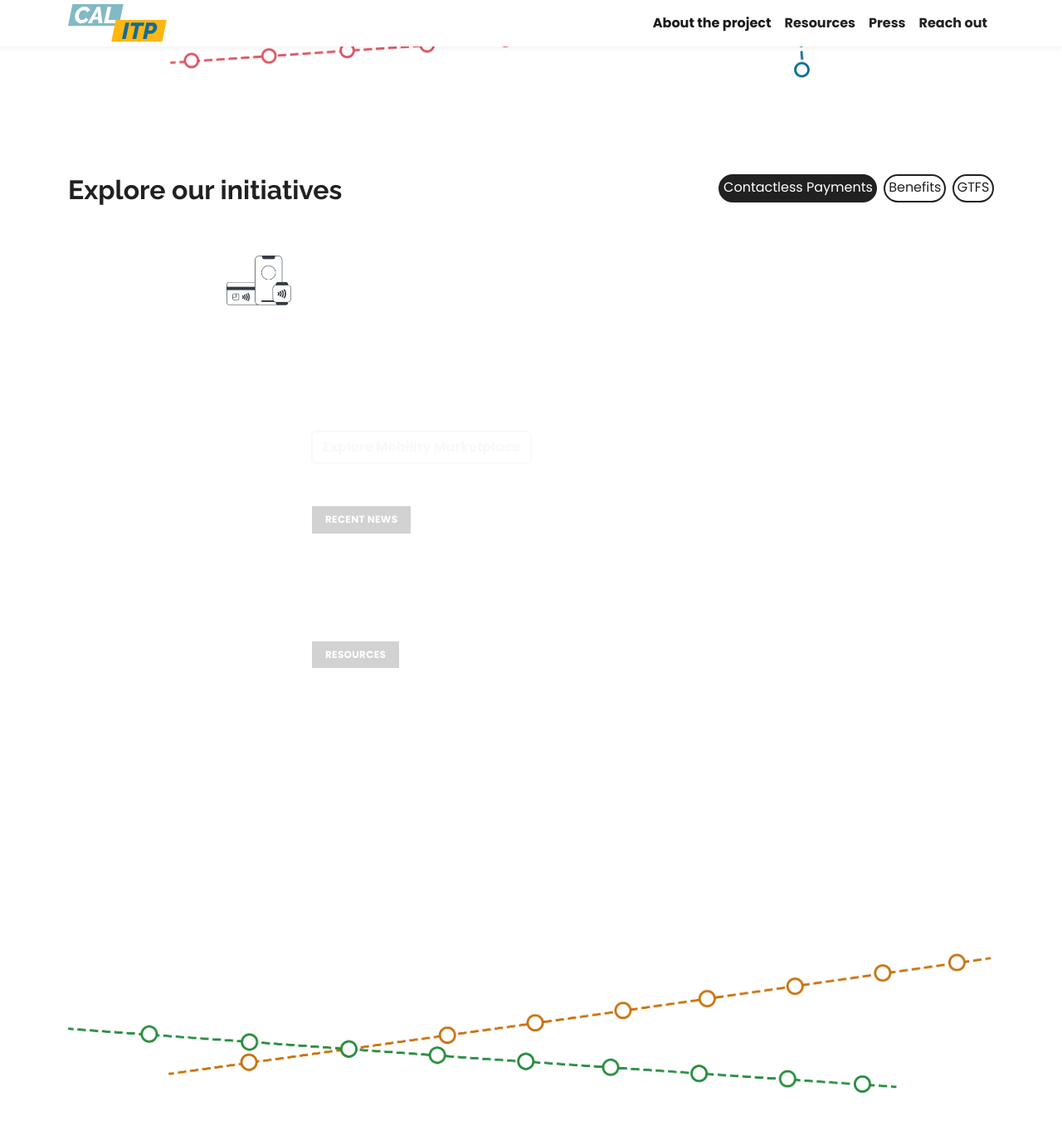
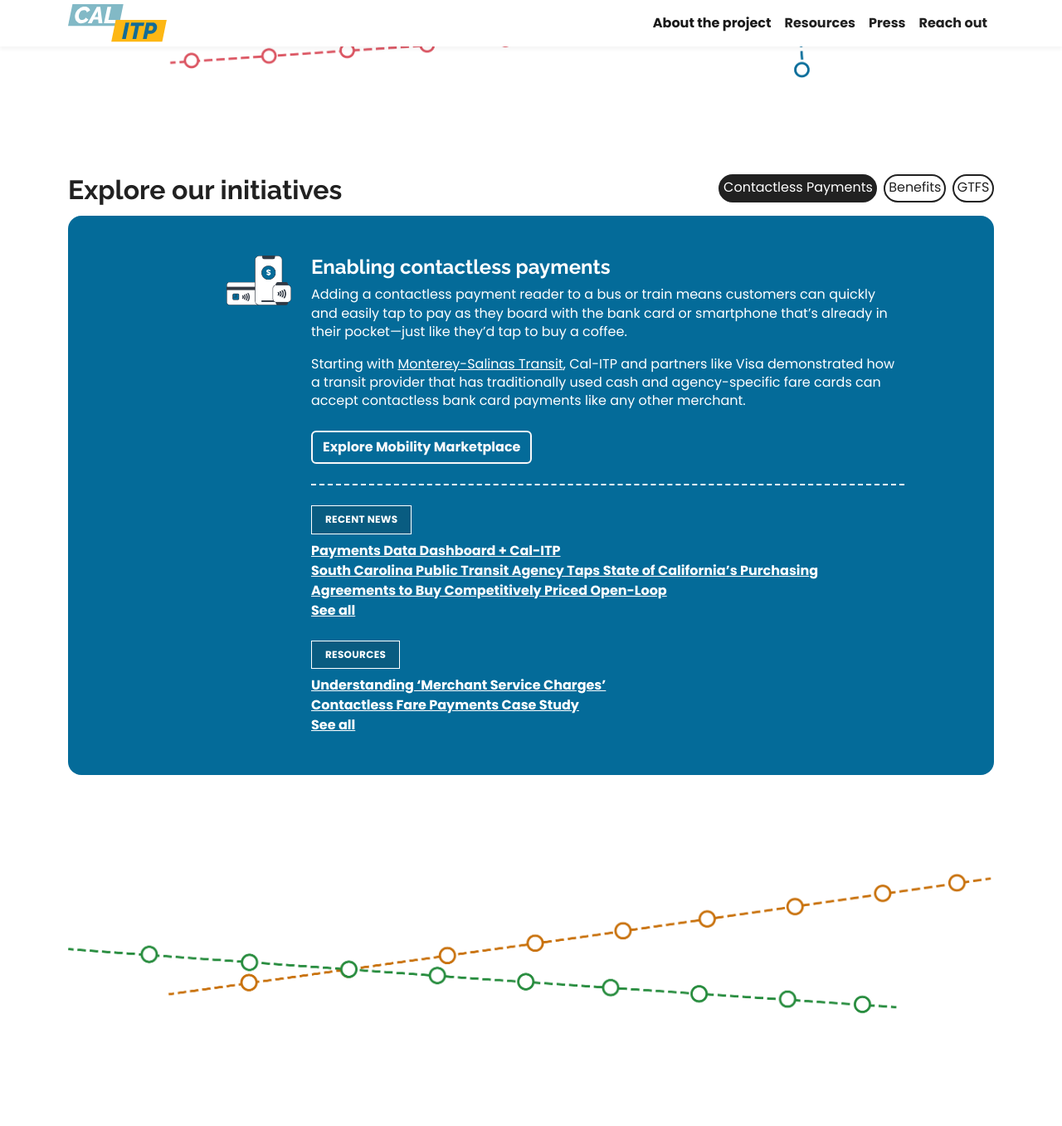
Before and after one commit to cal-itp/calitp.org, a Jekyll site: the page built from src/index.html, in a window 1280 px wide and 1400 px high, scrolled down 2027 px. Shown: the top 1357 px of the window at 83% size. Built offline with Jekyll 4.4.1, drawn with Linux system fonts in a browser that asks for light colours.

Commit message:
refactor(initiatives): use variable to set background, use css vars

```diff
--- a/src/_data/initiatives.yml
+++ b/src/_data/initiatives.yml
@@ -19,7 +19,7 @@
   button:
     text: Explore Mobility Marketplace
     url: https://camobilitymarketplace.org
-  class: primary-blue
+  class: --calitp-primary-blue
 - tag: Benefits
   slug: benefits
   id: automating-customer-discounts
@@ -45,7 +45,7 @@
   button:
     text: Explore Mobility Marketplace
     url: https://camobilitymarketplace.org
-  class: red-5
+  class: --calitp-red-5
 - tag: GTFS
   slug: gtfs
   id: standardizing-trip-quality
@@ -67,4 +67,4 @@
   button:
     text: Explore Mobility Marketplace
     url: https://camobilitymarketplace.org
-  class: purple-4
+  class: --calitp-purple-4
--- a/src/_includes/initiatives.html
+++ b/src/_includes/initiatives.html
@@ -27,10 +27,11 @@
 <div class="tab-content" id="pills-tabContent">
   {% for initiative in site.data.initiatives %}
     <div
-      class="tab-pane fade {{ initiative.active }}"
+      class="tab-pane fade {{ initiative.active }} rounded rounded-4"
       id="pills-{{ initiative.slug }}"
       role="tabpanel"
       aria-labelledby="pills-{{ initiative.slug }}-tab"
+      style="background-color: var({{ initiative.class }})"
       tabindex="0">
       <div id="{{ initiative.id }}" class="rounded px-3 py-5">
         <div class="row">
@@ -48,7 +49,7 @@
               </p>
             {% endfor %}
             <div class="d-grid d-md-block border-bottom border-white border-2">
-              <a href="{{ initiative.button.url }}" class="btn btn-outline-light fw-bolder mt-2 mb-4 text-{{ initiative.class }}">{{ initiative.button.text }}</a>
+              <a href="{{ initiative.button.url }}" class="btn btn-outline-light fw-bolder mt-2 mb-4">{{ initiative.button.text }}</a>
             </div>
           </div>
         </div>
--- a/src/index.html
+++ b/src/index.html
@@ -103,7 +103,7 @@
     alt="Decorative element with dots and dashes, meant to resemble a transit map" />
 </picture>
 
-<section id="details">
+<section id="initiatives">
   {% include initiatives.html %}
 </section>
 
--- a/src/stylesheets/main.css
+++ b/src/stylesheets/main.css
@@ -162,22 +162,6 @@
   color: var(--bs-white);
 }
 
-#initiatives #enabling-contactless-payment {
-  background-color: #c64e5a;
-}
-
-#initiatives #automating-customer-discounts {
-  background-color: #046b99;
-}
-
-#initiatives #standardizing-trip-quality {
-  background-color: #5b559c;
-}
-
-#initiatives .tab-content .tab-list article:nth-child(n + 3) {
-  display: none;
-}
-
 .red-link {
   background-color: var(--calitp-red-5);
   color: var(--bs-white);
@@ -254,16 +238,20 @@
   color: #212121;
 }
 
+#initiatives .tab-content .tab-list article:nth-child(n + 3) {
+  display: none;
+}
+
 .nav-pills {
   --bs-nav-pills-border-radius: 19px;
-  --bs-nav-pills-link-active-color: #fff;
-  --bs-nav-pills-link-active-bg: #212121;
+  --bs-nav-pills-link-active-color: var(--bs-white);
+  --bs-nav-pills-link-active-bg: var(--bs-body-color);
 }
 
 .nav-pills .nav-link {
   padding: 0.23rem;
-  border: 2px solid #212121;
-  color: #212121;
+  border: 2px solid var(--bs-body-color);
+  color: var(--bs-body-color);
 }
 
 .right-callout {
```
